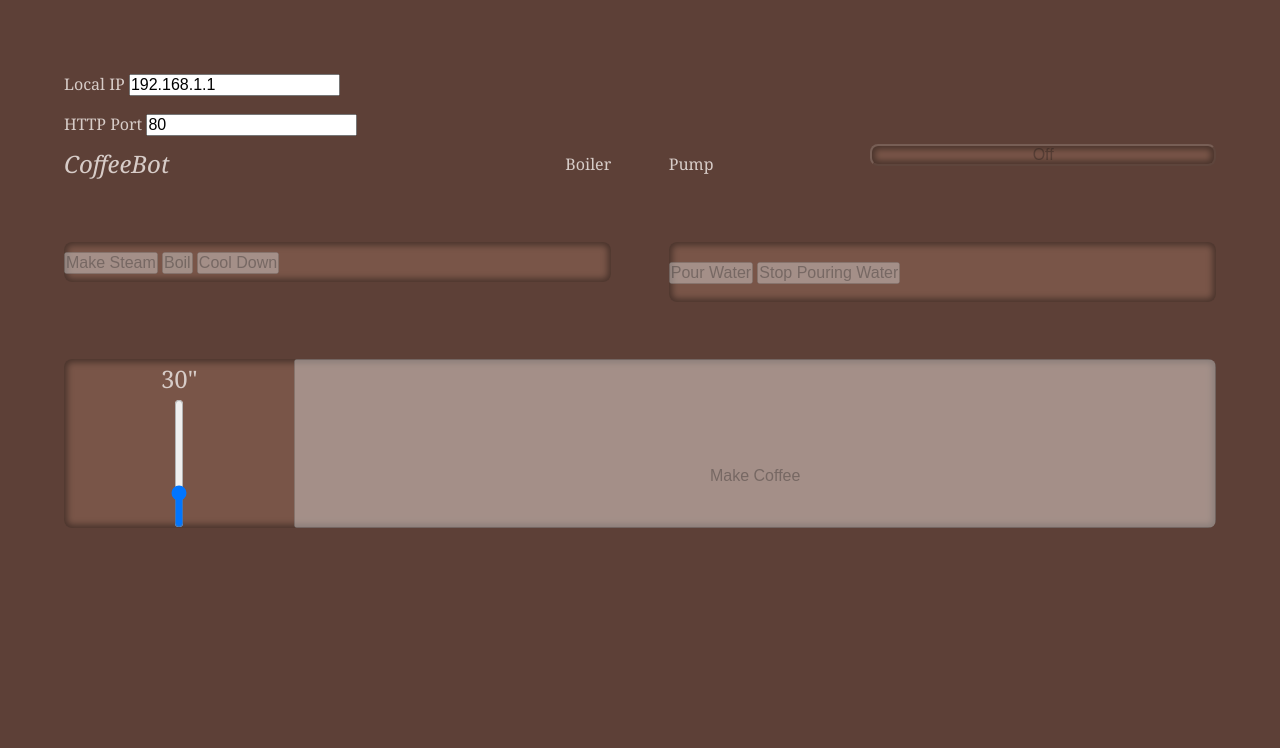
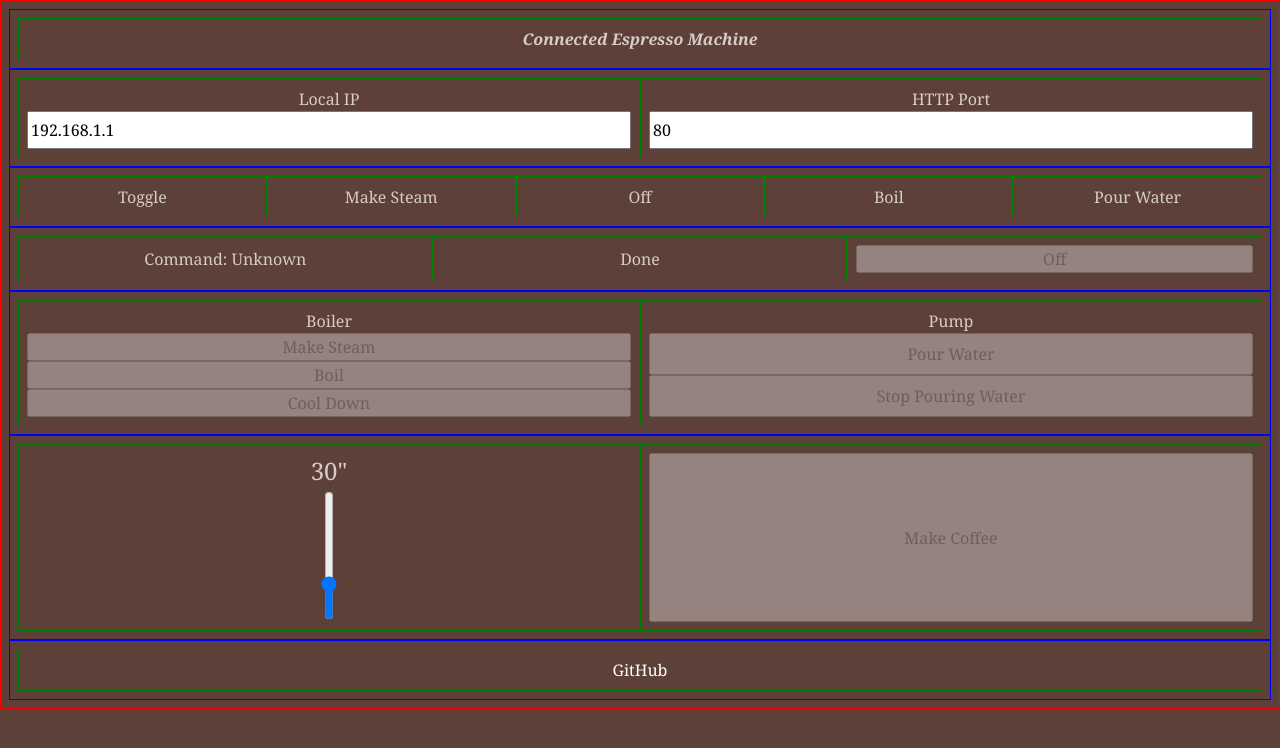
Before and after one commit to loginov-rocks/Connected-Espresso-Machine, a website with bundled scripts: page web-app/src/index.html in a window 1280 px wide. Built offline with nearby package versions, Linux system fonts and the light colour scheme; no server answers.

Commit message:
Web App: Update State, refactor styles

```diff
--- a/web-app/src/index.html
+++ b/web-app/src/index.html
@@ -2,62 +2,94 @@
 <html lang="en">
   <head>
     <meta charset="utf-8" />
-    <meta content="width=device-width, initial-scale=1.0, maximum-scale=1" name="viewport" />
-    <meta content="#5D4037" name="theme-color" />
-    <title>CoffeeBot</title>
+    <meta content="width=device-width,initial-scale=1" name="viewport" />
+    <meta content="#5d4037" name="theme-color" />
+    <title>Connected Espresso Machine</title>
     <script src="https://ajax.googleapis.com/ajax/libs/jquery/2.1.4/jquery.min.js"></script>
-    <script src="main.js" type="module"></script>
-    <link href="main.css" rel="stylesheet" />
+    <script src="scripts/index.js" type="module"></script>
+    <link href="styles/index.css" rel="stylesheet" />
   </head>
   <body>
+    <div class="app">
 
-    <div>
-      <label for="localIp">Local IP</label>
-      <input disabled id="localIp" placeholder="192.168.1.1" />
+      <div class="row">
+        <div class="col">
+          <h1>Connected Espresso Machine</h1>
+        </div>
       </div>
 
-    <div>
+      <div class="row">
+        <div class="col">
+          <label for="localIp">Local IP</label>
+          <input disabled id="localIp" placeholder="192.168.1.1" type="text" />
+        </div>
+        <div class="col">
           <label for="httpPort">HTTP Port</label>
-      <input disabled id="httpPort" placeholder="80" />
+          <input disabled id="httpPort" placeholder="80" type="text" />
+        </div>
       </div>
 
-    <div class="top">
-
-      <div class="logo">CoffeeBot</div>
-
-      <div class="currentBoiler">Boiler</div>
-
-      <div class="currentPump">Pump</div>
-
-      <input disabled id="off" type="button" value="Off" />
-
+      <div class="row">
+        <div class="col">
+          Toggle
+        </div>
+        <div class="col">
+          <span class="toggleState" id="toggleMakeSteamState">Make Steam</span>
+        </div>
+        <div class="col">
+          <span class="toggleState" id="toggleOffState">Off</span>
+        </div>
+        <div class="col">
+          <span class="toggleState" id="toggleBoilState">Boil</span>
+        </div>
+        <div class="col">
+          <span class="toggleState" id="togglePourWaterState">Pour Water</span>
+        </div>
       </div>
 
-    <div class="switches">
+      <div class="row">
+        <div class="col">
+          <div>Command: <span class="commandState" id="commandState">Unknown</span></div>
+        </div>
+        <div class="col">
+          <span class="doneState" id="doneState">Done</span>
+        </div>
+        <div class="col">
+          <input disabled id="off" type="button" value="Off" />
+        </div>
+      </div>
 
-      <div class="boiler">
+      <div class="row">
+        <div class="col">
+          <span class="boilerState" id="boilerState">Boiler</span>
           <input disabled id="makeSteam" type="button" value="Make Steam" />
           <input disabled id="boil" type="button" value="Boil" />
           <input disabled id="coolDown" type="button" value="Cool Down" />
         </div>
-
-      <div class="pump">
+        <div class="col">
+          <span class="pumpState" id="pumpState">Pump</span>
           <input disabled id="pourWater" type="button" value="Pour Water" />
           <input disabled id="stopPouringWater" type="button" value="Stop Pouring Water" />
         </div>
+      </div>
+
+      <div class="row">
+        <div class="col">
+          <label class="makeCoffeeSecondsLabel" for="makeCoffeeSeconds" id="makeCoffeeSecondsLabel">30"</label>
+          <input disabled id="makeCoffeeSeconds" max="120" min="1" type="range" value="30" />
+        </div>
+        <div class="col">
+          <input disabled id="makeCoffee" type="button" value="Make Coffee" />
+        </div>
+      </div>
+
+      <div class="row">
+        <div class="col">
+          <a href="https://github.com/loginov-rocks/Connected-Espresso-Machine" rel="noopener noreferrer"
+             target="_blank">GitHub</a>
+        </div>
+      </div>
 
     </div>
-
-    <div class="main">
-
-      <div class="timer">
-        <div class="seconds"><label for="makeCoffeeSeconds" id="makeCoffeeSecondsLabel">30</label>"</div>
-        <input disabled id="makeCoffeeSeconds" max="120" min="1" type="range" value="30" />
-      </div>
-
-      <input disabled id="makeCoffee" type="button" value="Make Coffee" />
-
-    </div>
-
   </body>
 </html>
--- a/web-app/src/main.css
+++ b/web-app/src/main.css
@@ -1,35 +1,16 @@
 * {
-  font-size: 100%;
-  margin: 0;
-  padding: 0;
   transition: all .2s;
-}
-
-body {
-  background: #5d4037;
-  color: #d7ccc8;
-  font: normal 1em/250% Georgia, serif;
-  margin: 0;
-  padding: 5%;
 }
 
 
 a {
   border-radius: .5em;
-  color: #ffffff;
-  display: block;
-  text-align: center;
-  text-decoration: none;
 }
 
 a.lastCommand {
   background: #5d4037 !important;
   box-shadow: inset 0 0 .4em .2em rgba(0, 0, 0, .4) !important;
   color: #d7ccc8 !important;
-}
-
-a:hover {
-  color: #d32f2f;
 }
 
 a:active {
@@ -39,52 +20,17 @@ a:active {
 }
 
 
-.top {
-  margin-bottom: 5%;
-  overflow: hidden;
-}
-
-.top > * {
-  float: left;
-}
-
-.logo {
-  font-size: 1.5em;
-  font-style: italic;
-  margin-right: 5%;
-  width: 30%;
-}
-
-.currentBoiler {
-  margin-right: 5%;
-  text-align: right;
-  width: 12.5%;
-}
-
-.currentPump {
-  margin-right: 5%;
-  width: 12.5%;
-}
-
 .working {
   color: #d32f2f;
 }
 
 #off {
   background: #795548;
-  width: 30%;
 }
 
 
-.switches {
-  margin-bottom: 5%;
-  overflow: hidden;
-}
-
 .boiler {
   background: #795548;
-  float: left;
-  width: 47.5%;
 }
 
 .boiler .current {
@@ -102,49 +48,15 @@ a:active {
 .boiler .target:before {
   color: #d32f2f;
   content: '• ';
-  font-size: 1.5em;
-  line-height: 100%;
-  margin-left: -.6em;
 }
 
 .pump {
   background: #795548;
-  line-height: 375%;
-  margin-left: 52.5%;
 }
 
 
 .main {
   background: #795548;
-  overflow: hidden;
-  position: relative;
-}
-
-.timer {
-  float: left;
-  width: 20%;
-}
-
-.seconds {
-  font-size: 1.5em;
-  text-align: center;
-}
-
-input[type=range] {
-  -webkit-appearance: slider-vertical;
-  display: block;
-  width: 100%;
-  writing-mode: bt-lr; /* IE */
-}
-
-#makeCoffee {
-  bottom: 0;
-  left: 20%;
-  line-height: 125%;
-  padding-top: 4em;
-  position: absolute;
-  right: 0;
-  top: 0;
 }
 
 
--- a/web-app/src/UserInterface.js
+++ b/web-app/src/scripts/UserInterface.js
@@ -10,6 +10,8 @@ export class UserInterface {
     this.localIpStorageKey = options.localIpStorageKey;
     this.httpPortStorageKey = options.httpPortStorageKey;
     this.makeCoffeeSecondsStorageKey = options.makeCoffeeSecondsStorageKey;
+
+    this.activeStateClassName = options.activeStateClassName;
   }
 
   /**
@@ -45,8 +47,25 @@ export class UserInterface {
    * @returns {void}
    */
   updateState(state) {
-    // Enable or disable buttons based on state.
-    if (state === null || ['toggleBoil', 'toggleMakeSteam', 'togglePourWater'].includes(state.command)) {
+    const toggleState = state ? state.components.toggleState : null;
+    this.updateActiveState(this.toggleMakeSteamState, toggleState === 'makeSteam');
+    this.updateActiveState(this.toggleOffState, toggleState === 'off');
+    this.updateActiveState(this.toggleBoilState, toggleState === 'boil');
+    this.updateActiveState(this.togglePourWaterState, toggleState === 'pourWater');
+
+    this.commandState.textContent = state ? state.command : 'Unknown';
+    if (state && state.isCommandChanged) {
+      // Blink for 1 second if the command changed.
+      this.updateActiveState(this.commandState, true);
+      setTimeout(() => this.updateActiveState(this.commandState, false), 1000);
+    }
+
+    this.updateActiveState(this.doneState, state && state.isDone);
+    this.updateActiveState(this.boilerState, state && state.components.boiler);
+    this.updateActiveState(this.pumpState, state && state.components.pump);
+
+    // Enable or disable buttons based on state and toggle.
+    if (state === null || ['makeSteam', 'boil', 'pourWater'].includes(state.components.toggleState)) {
       this.buttons.forEach((button) => button.setAttribute('disabled', true));
     } else {
       this.buttons.forEach((button) => button.removeAttribute('disabled'));
@@ -120,7 +139,18 @@ export class UserInterface {
       coolDownButton,
       pourWaterButton,
       stopPouringWaterButton,
-      makeCoffeeButton];
+      makeCoffeeButton,
+    ];
+
+    // Get and keep references to HTML elements representing various states.
+    this.toggleMakeSteamState = document.getElementById('toggleMakeSteamState');
+    this.toggleOffState = document.getElementById('toggleOffState');
+    this.toggleBoilState = document.getElementById('toggleBoilState');
+    this.togglePourWaterState = document.getElementById('togglePourWaterState');
+    this.commandState = document.getElementById('commandState');
+    this.doneState = document.getElementById('doneState');
+    this.boilerState = document.getElementById('boilerState');
+    this.pumpState = document.getElementById('pumpState');
   }
 
   /**
@@ -163,7 +193,7 @@ export class UserInterface {
       const makeCoffeeSeconds = event.target.value;
       localStorage.setItem(this.makeCoffeeSecondsStorageKey, makeCoffeeSeconds);
 
-      labelElement.textContent = makeCoffeeSeconds;
+      labelElement.textContent = `${makeCoffeeSeconds}"`;
     };
   }
 
@@ -178,4 +208,18 @@ export class UserInterface {
       this.requestCommandListener(command, parameters);
     }
   }
+
+  /**
+   * @private
+   * @param {HTMLElement} element
+   * @param {boolean} isActive
+   * @returns {void}
+   */
+  updateActiveState(element, isActive) {
+    if (isActive) {
+      element.classList.add(this.activeStateClassName);
+    } else {
+      element.classList.remove(this.activeStateClassName);
+    }
+  }
 }
--- a/web-app/src/main.js
+++ b/web-app/src/scripts/index.js
@@ -17,6 +17,7 @@ const userInterface = new UserInterface({
   localIpStorageKey: 'localIp',
   httpPortStorageKey: 'httpPort',
   makeCoffeeSecondsStorageKey: 'makeCoffeeSeconds',
+  activeStateClassName: 'activeState',
 });
 
 businessLogic.onStateUpdate((state) => userInterface.updateState(state));
--- /dev/null
+++ b/web-app/src/styles/index.css
@@ -0,0 +1,5 @@
+@import './layout.css';
+@import './inputs.css';
+@import './states.css';
+@import './theme.css';
+@import './typography.css';
--- /dev/null
+++ b/web-app/src/styles/inputs.css
@@ -0,0 +1,14 @@
+input[type=button] {
+  height: 100%;
+  width: 100%;
+}
+
+input[type=range] {
+  -webkit-appearance: slider-vertical;
+  width: 100%;
+}
+
+input[type=text] {
+  box-sizing: border-box;
+  width: 100%;
+}
--- /dev/null
+++ b/web-app/src/styles/layout.css
@@ -0,0 +1,20 @@
+body {
+  margin: 0;
+}
+
+.app {
+  display: flex;
+  flex-direction: column;
+}
+
+.row {
+  display: flex;
+}
+
+.col {
+  align-items: center;
+  display: flex;
+  flex-direction: column;
+  justify-content: center;
+  width: 100%;
+}
--- /dev/null
+++ b/web-app/src/styles/states.css
@@ -0,0 +1,18 @@
+.activeState {
+  font-weight: bold;
+}
+
+.toggleState {
+}
+
+.commandState {
+}
+
+.doneState {
+}
+
+.boilerState {
+}
+
+.pumpState {
+}
--- /dev/null
+++ b/web-app/src/styles/theme.css
@@ -0,0 +1,28 @@
+body {
+  background: #5d4037;
+  color: #d7ccc8;
+}
+
+a {
+  color: #ffffff;
+  text-decoration: none;
+}
+
+a:hover {
+  color: #d32f2f;
+}
+
+.app {
+  border: 1px solid red;
+  padding: 0.5rem;
+}
+
+.col {
+  border: 1px solid green;
+  padding: 0.5rem;
+}
+
+.row {
+  border: 1px solid blue;
+  padding: 0.5rem;
+}
--- /dev/null
+++ b/web-app/src/styles/typography.css
@@ -0,0 +1,18 @@
+body {
+  font: 16px/1.5 Georgia, serif;
+}
+
+h1 {
+  font-size: 1rem;
+  font-style: italic;
+  margin: 0;
+  text-align: center;
+}
+
+input {
+  font: 1rem/2 Georgia, serif;
+}
+
+.makeCoffeeSecondsLabel {
+  font-size: 1.5rem;
+}
```
Also changed, not shown: web-app/src/scripts/Api.js (renamed from web-app/src/Api.js), web-app/src/scripts/BusinessLogic.js (renamed from web-app/src/BusinessLogic.js). Lines whose indentation alone changed are shown as unchanged.
